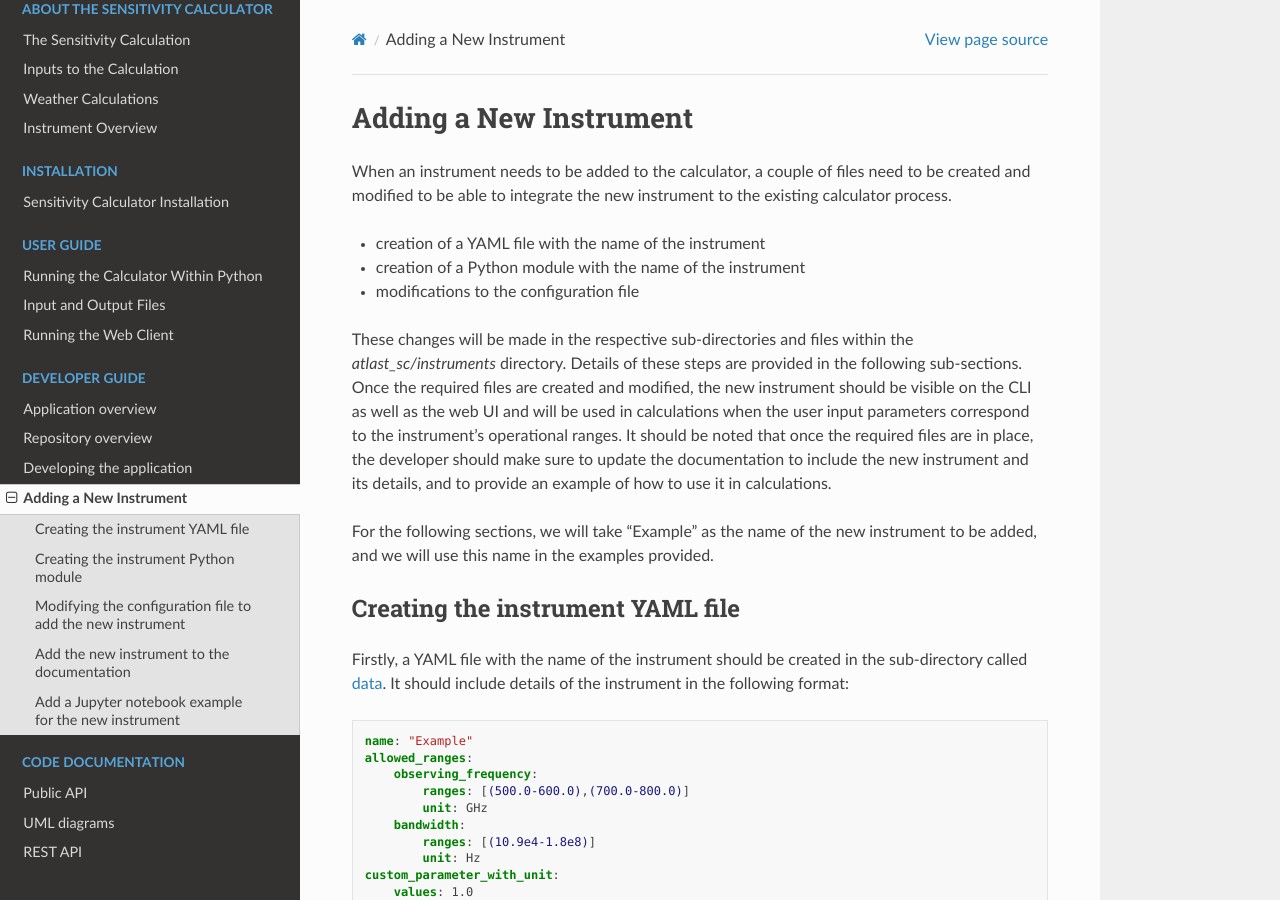
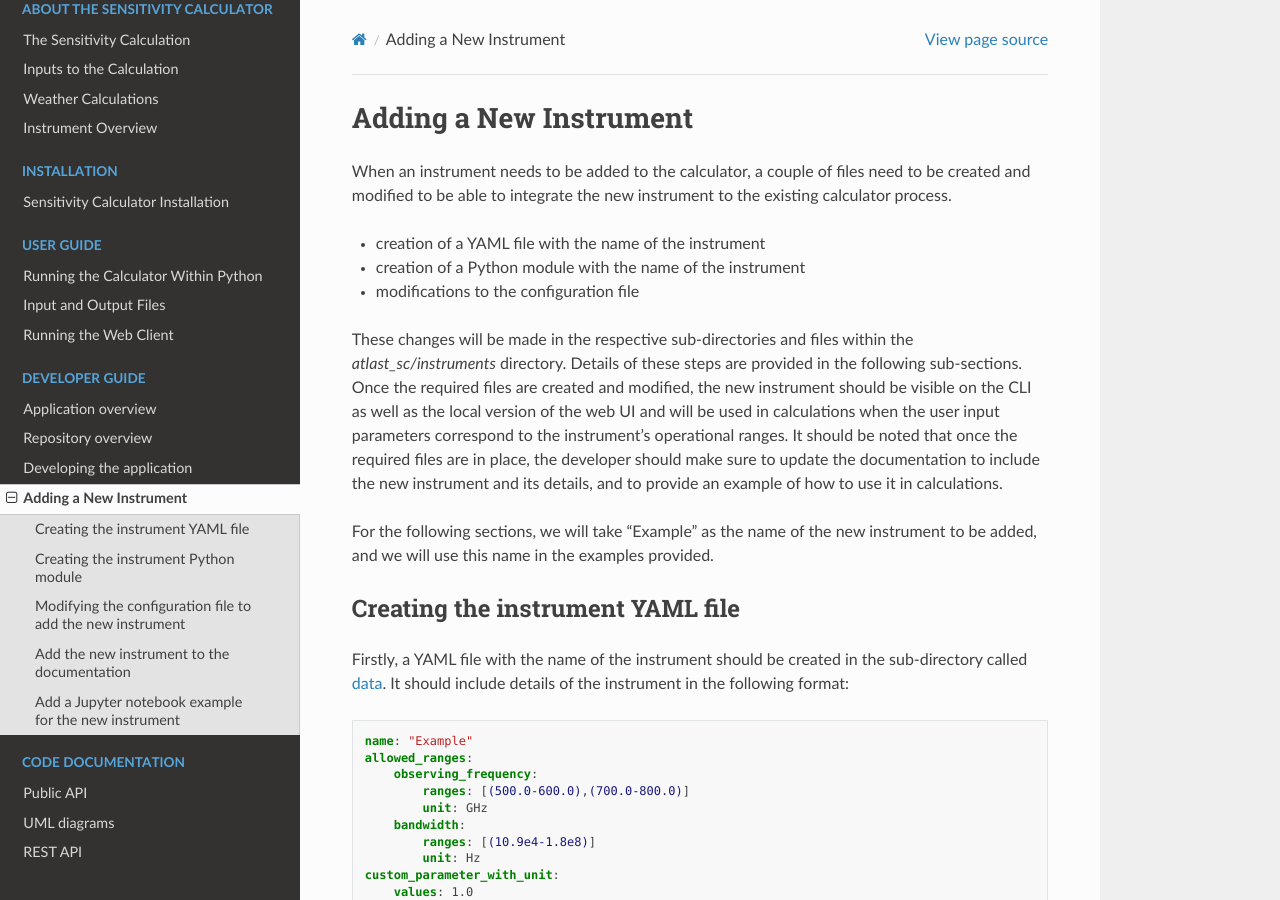
Before and after one commit to ukatc/AtLAST_sensitivity_calculator, a Sphinx documentation site: the page built from docs/source/developer_guide/adding_new_instrument.rst, in a window 1280 px wide and 900 px high. Built offline with Sphinx 7.4.7 and the Read the Docs theme 3.1.0, drawn with Linux system fonts in a browser that asks for light colours.

Commit message:
ASC-88 corrected information regarding local version of web ui

```diff
--- a/docs/source/developer_guide/adding_new_instrument.rst
+++ b/docs/source/developer_guide/adding_new_instrument.rst
@@ -10,11 +10,11 @@ and modified to be able to integrate the new instrument to the existing calculat
 These changes will be made in the respective sub-directories and files within the
 *atlast_sc/instruments* directory. Details of these steps are provided in the
 following sub-sections. Once the required files are created and modified, the new instrument
-should be visible on the CLI as well as the web UI and will be used in calculations when the
-user input parameters correspond to the instrument's operational ranges. It should be noted
-that once the required files are in place, the developer should make sure to update the
-documentation to include the new instrument and its details, and to provide an example of
-how to use it in calculations.
+should be visible on the CLI as well as the local version of the web UI and will be used in
+calculations when the user input parameters correspond to the instrument's operational ranges.
+It should be noted that once the required files are in place, the developer should make sure to
+update the documentation to include the new instrument and its details, and to provide an example
+of how to use it in calculations.
 
 For the following sections, we will take "Example" as the name of the new instrument to be added,
 and we will use this name in the examples provided.
```
